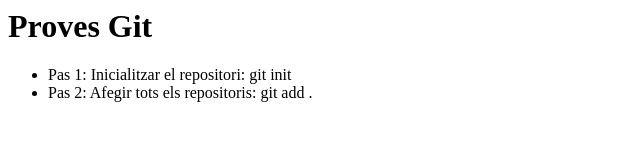
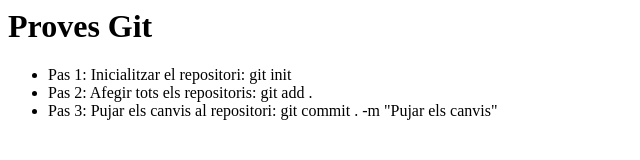
Before and after one commit to chimo69/proves-git, a plain HTML site: page index.html in a window 1280 px wide. Shown: the whole page, without its empty margins (0-640 px from the left). Drawn offline with Linux system fonts and the light colour scheme.

Commit message:
Afegit pas 3

```diff
--- a/index.html
+++ b/index.html
@@ -2,4 +2,5 @@
 <ul>
 <li>Pas 1: Inicialitzar el repositori: git init</li>
 <li>Pas 2: Afegir tots els repositoris: git add .</li>
+<li>Pas 3: Pujar els canvis al repositori: git commit . -m "Pujar els canvis"</li>
 </ul>
```
